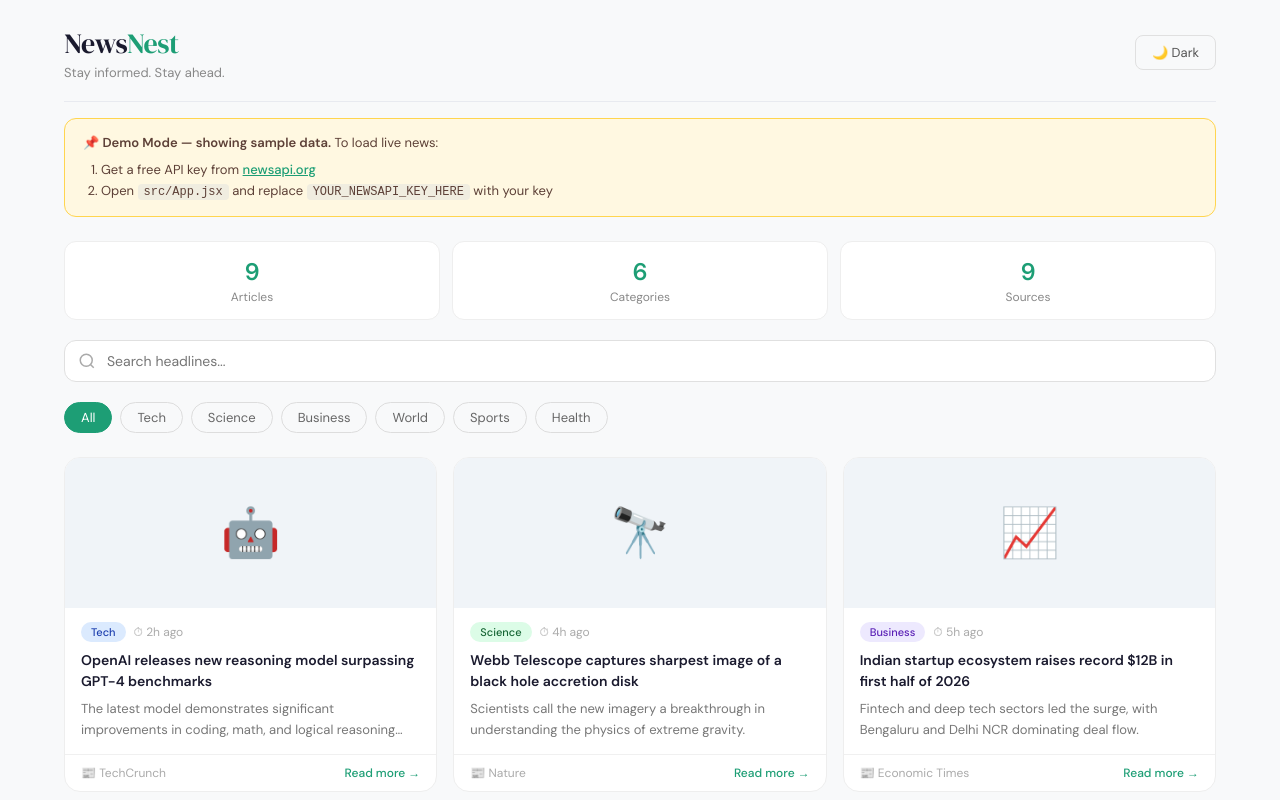
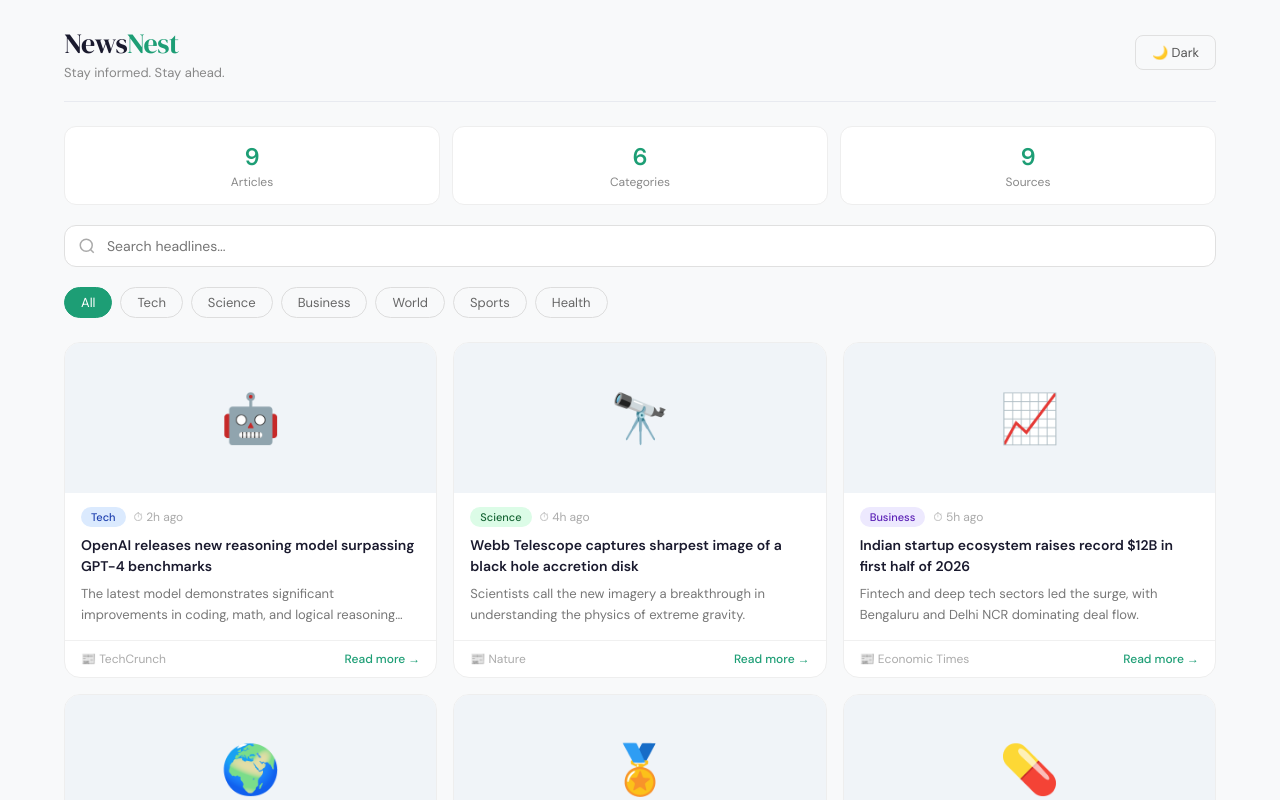
Before and after one commit to Mohit0066/newsnest, a React (Create React App) app: page / in a window 1280 px wide. Shown: the top 800 px of the page. Built offline with nearby package versions, Linux system fonts and the light colour scheme.

Commit message:
remove demo banner

```diff
--- a/src/App.jsx
+++ b/src/App.jsx
@@ -101,16 +101,6 @@ export default function App() {
         </button>
       </header>
 
-      {/* API Key Banner */}
-      {usingMock && (
-        <div className="api-banner">
-          <strong>📌 Demo Mode — showing sample data.</strong> To load live news:
-          <ol style={{ marginTop: 6, paddingLeft: 18 }}>
-            <li>Get a free API key from <a href="https://newsapi.org" target="_blank" rel="noreferrer">newsapi.org</a></li>
-            <li>Open <code>src/App.jsx</code> and replace <code>YOUR_NEWSAPI_KEY_HERE</code> with your key</li>
-          </ol>
-        </div>
-      )}
 
       {/* Stats */}
       <div className="stats-bar">
```
